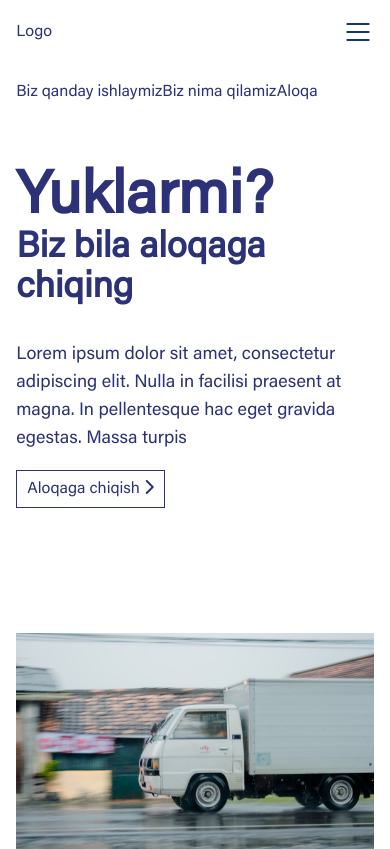
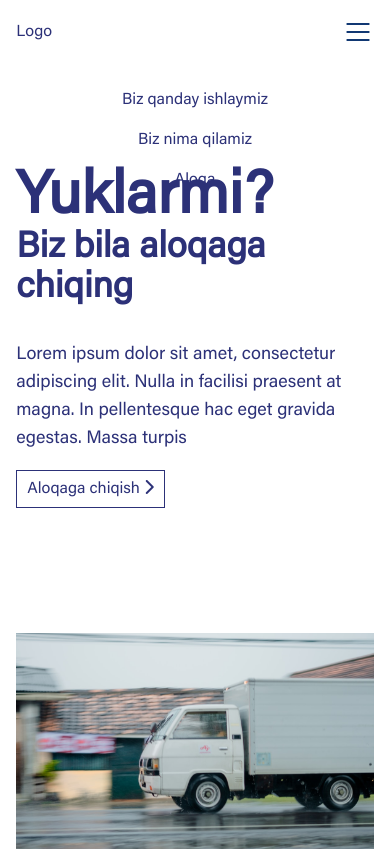
Before and after one commit to hakimov-dev/truck-service-landing, a Vue app: page / in a window 390 px wide. Shown: the top 849 px of the page. Built offline with nearby package versions, Linux system fonts and the light colour scheme.

Commit message:
Added classes for design.

```diff
--- a/src/components/Header/components/MobileNav.vue
+++ b/src/components/Header/components/MobileNav.vue
@@ -1,8 +1,8 @@
 <template>
-    <div class="sidenav md:hidden">
-     <a href="#weWork" class="link">Biz qanday ishlaymiz</a>
-     <a href="#weWhatDo" class="link">Biz nima qilamiz</a>
-     <a href="#contact" class="link">Aloqa</a>
+    <div class="sidenav md:hidden flex flex-col text-center">
+     <a href="#weWork" class="link p-2">Biz qanday ishlaymiz</a>
+     <a href="#weWhatDo" class="link p-2">Biz nima qilamiz</a>
+     <a href="#contact" class="link p-2">Aloqa</a>
     </div>
 </template>
 
```
